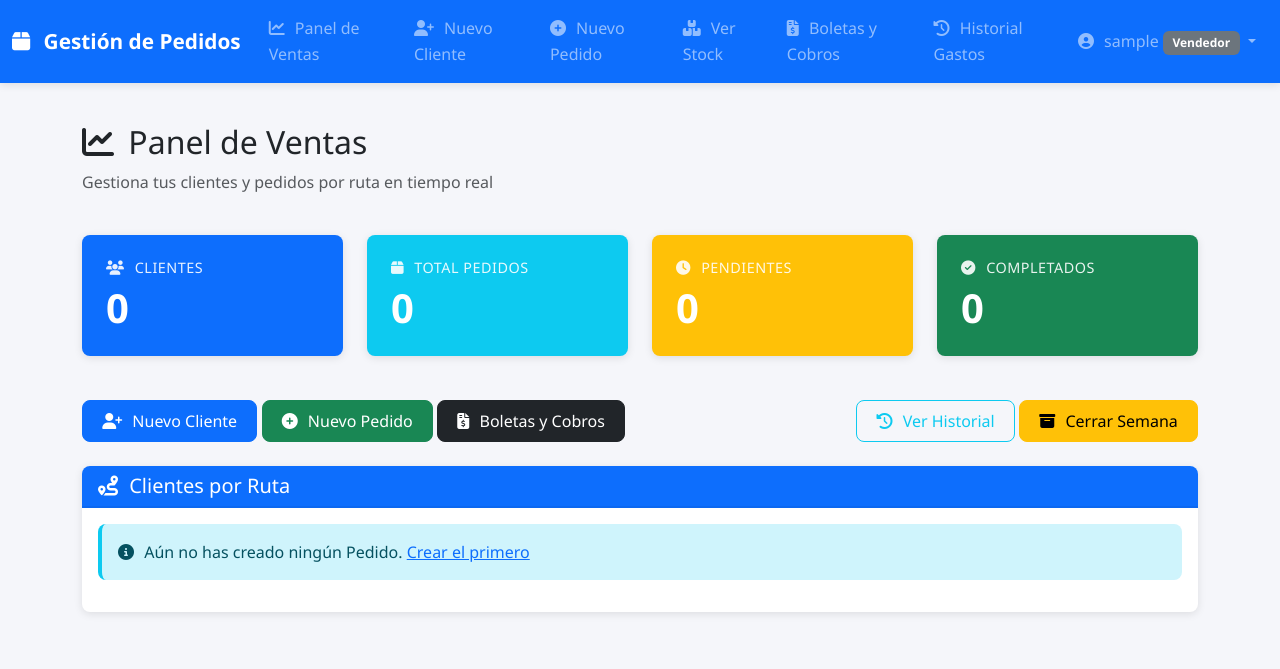
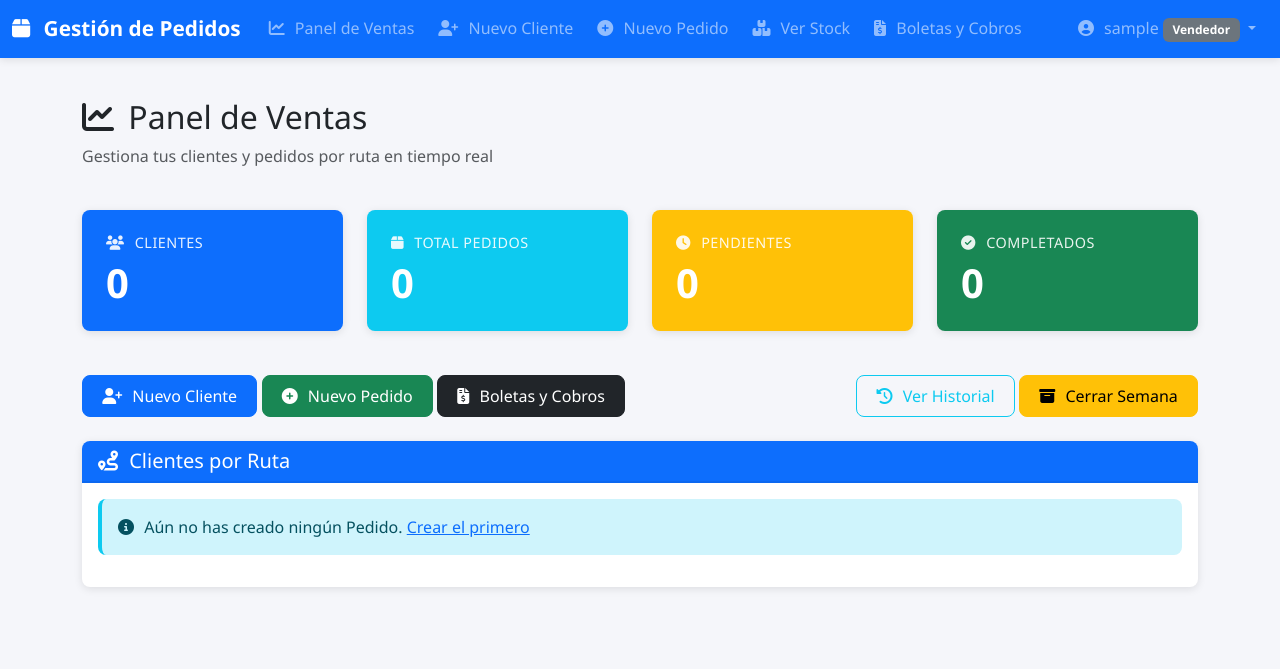
Before and after one commit to Sandeje96/gestion_pedidos, a Flask app: page /ventas/dashboard in a window 1280 px wide. Shown: the top 669 px of the page. Run offline with Flask 3, Linux system fonts and the light colour scheme; the visitor is signed in with stand-in values (Sample User, id 1); data that the repository does not hold is empty; some libraries are stand-ins or nearby versions.

Commit message:
Ocultar sección Historial Gastos para usuarios de ventas

```diff
--- a/app/templates/base.html
+++ b/app/templates/base.html
@@ -61,11 +61,7 @@
                             <i class="fas fa-file-invoice-dollar"></i> Boletas y Cobros
                         </a>
                     </li>
-                    <li class="nav-item">
-                        <a class="nav-link" href="{{ url_for('ventas.historial_gastos') }}">
-                            <i class="fas fa-history"></i> Historial Gastos
-                        </a>
-                    </li>
+
                     {% elif current_user.es_operario() %}
                     <li class="nav-item">
                         <a class="nav-link" href="{{ url_for('fabrica.dashboard') }}">
```
